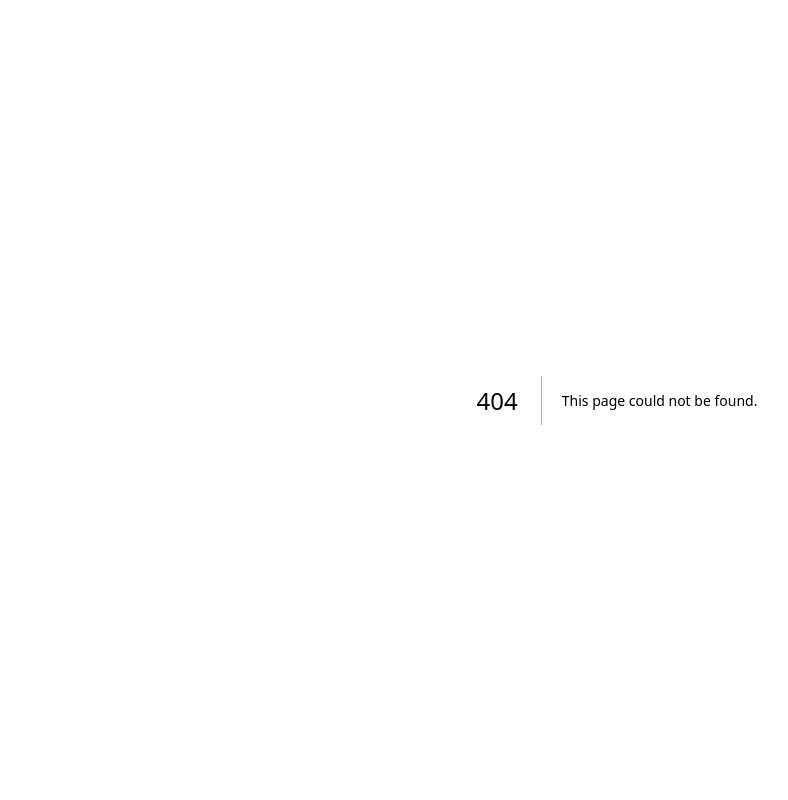
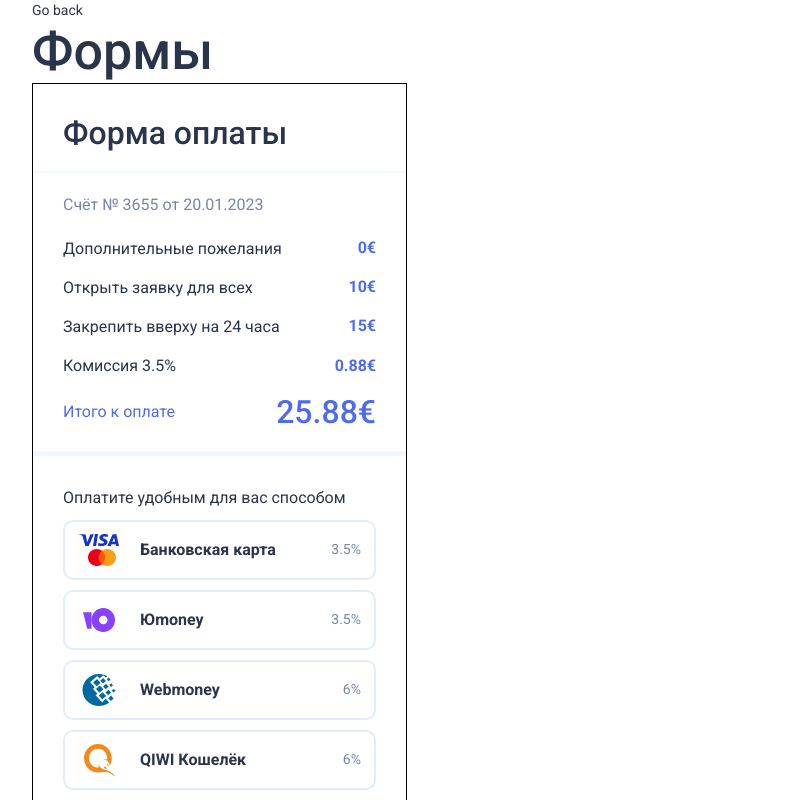
Before and after one commit to Miraden/miraden-next, a Next.js app: page /ui-kit/forms in a window 1280 px wide. Before the commit this address had no page. Shown: the top 800 px of the page, without its empty margins (23-811 px from the left). Built offline with nearby package versions, Linux system fonts and the light colour scheme.

Commit message:
feat: pay form draft

```diff
--- a/src/components/ui/PayButton.tsx
+++ b/src/components/ui/PayButton.tsx
@@ -1,5 +1,11 @@
 import cn from "classnames";
-import { ButtonHTMLAttributes, MouseEvent, ReactNode, useState } from "react";
+import {
+  ButtonHTMLAttributes,
+  MouseEvent,
+  ReactNode,
+  useCallback,
+  useState,
+} from "react";
 import styled from "styled-components";
 
 interface PayButtonProps {
@@ -11,30 +17,29 @@ interface PayButtonProps {
   ariaLabel?: string;
   children?: ReactNode;
   disabled?: boolean;
+  tax?: string;
 }
 
 const PayButton = ({
   className,
   onClick,
   children,
-  href,
-  type,
   leftIcon,
-  ariaLabel,
   disabled,
+  tax,
 }: PayButtonProps) => {
-  const [isActive, setIsActive] = useState(false);
+  const [activeButton, setActiveButton] = useState(false);
 
-  const handleActive = () => {
-    setIsActive(!isActive);
-  };
+  const handleActive = useCallback(() => {
+    setActiveButton(!activeButton);
+  }, [activeButton]);
 
   return (
     <StyledButton
       onClick={handleActive}
       className={cn(`${className} Font_16_140 PayButton`, {
         disabled: disabled,
-        isActive: isActive,
+        isActive: activeButton,
       })}
     >
       <div className="Button__container">
@@ -45,7 +50,7 @@ const PayButton = ({
         )}
         {children && <span className="[ Button__label ]">{children}</span>}
       </div>
-      <div className="Font_14_140 PayButton__percent">6%</div>
+      {tax && <div className="Font_14_140 PayButton__percent">{tax}%</div>}
     </StyledButton>
   );
 };
--- /dev/null
+++ b/src/components/ui/PayForm/PayForm.tsx
@@ -0,0 +1,27 @@
+import styled from "styled-components";
+import { PayFormContent } from "./PayFormContent";
+
+interface PayFormProps {
+  className?: string;
+}
+
+const PayForm = ({ className }: PayFormProps) => {
+  return (
+    <StyledPayForm className={className}>
+      <h2 className="PayForm__head Font_32_120">Форма оплаты</h2>
+      <PayFormContent />
+    </StyledPayForm>
+  );
+};
+
+const StyledPayForm = styled.div`
+  max-width: 375px;
+  border: 1px solid black;
+
+  .PayForm__head {
+    padding: 30px 30px 18px 30px;
+    border-bottom: 2px solid #f1f7ff;
+  }
+`;
+
+export { PayForm };
--- /dev/null
+++ b/src/components/ui/PayForm/PayFormContent.tsx
@@ -0,0 +1,169 @@
+import {
+  ApplePayIcon,
+  CreditCardPlusIcon,
+  QiwiIcon,
+  VisaIcon,
+  WebMoneyIcon,
+  YouMoneyIcon,
+} from "@/icons";
+import { useCallback, useState } from "react";
+import styled from "styled-components";
+import { Button } from "../Button";
+import { PayButton } from "../PayButton";
+
+interface Props {
+  className?: string;
+}
+
+const options = [
+  { label: "Дополнительные пожелания", cost: 0 },
+  { label: "Открыть заявку для всех", cost: 10 },
+  { label: "Закрепить вверху на 24 часа", cost: 15 },
+];
+
+const tax = 0.035;
+
+const PayFormContent = ({ className }: Props) => {
+  const totalCost = options.reduce((acc, option) => acc + option.cost, 0);
+  const commission = totalCost * tax;
+  const totalCostWithCommission = totalCost + commission;
+
+  const [isShow, setIsShow] = useState(false);
+
+  const handleShow = useCallback(() => {
+    setIsShow(!isShow);
+  }, [isShow]);
+
+  return (
+    <StyledPayFormContent className={className}>
+      <div className="PayFormContent__body Font_16_24">
+        <span className="PayFormContent__bill">Счёт № 3655 от 20.01.2023</span>
+        <div className="PayFormContent__costs">
+          <ul className="">
+            {options.map((option, index) => (
+              <li key={index} className="PayFormContent__costsItem">
+                <span>{option.label}</span>{" "}
+                <span className="PayFormContent__cost Font_16_140">
+                  {option.cost}€
+                </span>
+              </li>
+            ))}
+          </ul>
+          <div>
+            <span>Комиссия 3.5%</span>
+            <span className="PayFormContent__cost Font_16_140">
+              {commission.toFixed(2)}€
+            </span>
+          </div>
+          <div className="PayFormContent__totalCost">
+            <span>Итого к оплате</span>
+            <span className="Font_32_120">
+              {totalCostWithCommission.toFixed(2)}€
+            </span>
+          </div>
+        </div>
+      </div>
+      <div className="PayFormContent__payButtons Font_16_24">
+        <p>Оплатите удобным для вас способом</p>
+        <PayButton leftIcon={<VisaIcon />} tax="3.5">
+          Банковская карта
+        </PayButton>
+        <PayButton leftIcon={<YouMoneyIcon />} tax="3.5">
+          Юmoney
+        </PayButton>
+        <PayButton leftIcon={<WebMoneyIcon />} tax="6">
+          Webmoney
+        </PayButton>
+        <PayButton leftIcon={<QiwiIcon />} tax="6">
+          QIWI Кошелёк
+        </PayButton>
+        <PayButton leftIcon={<ApplePayIcon />} tax="от 4">
+          Apple Pay
+        </PayButton>
+        <PayButton leftIcon={<CreditCardPlusIcon />}>
+          Банковская карта
+        </PayButton>
+        <button onClick={handleShow} className="PayFormContent__payVariants">
+          {isShow ? "Скрыть способы оплаты" : "Открыть ещё способы"}
+        </button>
+        {isShow && <div>Другие способы оплаты</div>}
+      </div>
+      <div className="PayFormContent__totalPay">
+        <Button>Оплалить {totalCostWithCommission}€</Button>
+      </div>
+    </StyledPayFormContent>
+  );
+};
+
+const StyledPayFormContent = styled.div`
+  .PayFormContent__body {
+    display: flex;
+    flex-direction: column;
+    padding: 20px 30px;
+    border-bottom: 5px solid #f1f7ff;
+  }
+
+  .PayFormContent__costs {
+    display: flex;
+    flex-direction: column;
+    margin-top: 5px;
+    span {
+      margin-top: 15px;
+    }
+    div {
+      display: flex;
+      justify-content: space-between;
+      align-items: center;
+    }
+  }
+
+  .PayFormContent__costsItem {
+    display: flex;
+    justify-content: space-between;
+  }
+
+  .PayFormContent__cost {
+    color: #4e6af3;
+  }
+
+  .PayFormContent__totalCost {
+    color: #4e6af3;
+  }
+
+  .PayFormContent__bill {
+    color: #7786a5;
+  }
+
+  .PayFormContent__payButtons {
+    margin-top: 30px;
+    padding-left: 30px;
+    padding-right: 30px;
+
+    p {
+      margin-bottom: 5px;
+    }
+
+    a {
+      margin-top: 10px;
+    }
+  }
+
+  .PayFormContent__payVariants {
+    display: flex;
+    justify-content: center;
+    margin-top: 15px;
+    width: 100%;
+    color: #4e6af3;
+  }
+
+  .PayFormContent__totalPay {
+    margin-top: 99px;
+    padding: 20px 30px;
+    border-top: 2px solid #e1edfd;
+    button {
+      width: 100%;
+    }
+  }
+`;
+
+export { PayFormContent };
--- a/src/components/ui/index.ts
+++ b/src/components/ui/index.ts
@@ -5,6 +5,7 @@ export { MessageInput } from "./MessageInput";
 export { Notification } from "./Notification";
 export { PasswordInput } from "./PasswordInput";
 export { PayButton } from "./PayButton";
+export { PayForm } from "./PayForm/PayForm";
 export { Radio } from "./Radio";
 export { RequestButton } from "./RequestButton";
 export { Search } from "./Search";
--- a/src/modules/UIKitTest/UIKit.tsx
+++ b/src/modules/UIKitTest/UIKit.tsx
@@ -38,6 +38,9 @@ const UIKit = ({ className }: UIKitProps) => {
         <Link type="button" href="/ui-kit/dropzone">
           Dropzone
         </Link>
+        <Link type="button" href="/ui-kit/forms">
+          Forms
+        </Link>
       </div>
     </StyledUIKit>
   );
--- /dev/null
+++ b/src/pages/ui-kit/forms.tsx
@@ -0,0 +1,33 @@
+import { PayForm } from "@/components/ui";
+import { Inter } from "next/font/google";
+import Head from "next/head";
+import Link from "next/link";
+import styled from "styled-components";
+
+const inter = Inter({ subsets: ["latin"] });
+
+export default function FormsPage() {
+  return (
+    <>
+      <Head>
+        <title>Miraden</title>
+        <meta name="description" content="Miraden" />
+        <meta name="viewport" content="width=device-width, initial-scale=1" />
+        <link rel="icon" href="/favicon.ico" />
+      </Head>
+      <main className="Container">
+        <Link href="/ui-kit">Go back</Link>
+        <h1 className="Font_52_120">Формы</h1>
+        <StyledCheckboxes>
+          <PayForm />
+        </StyledCheckboxes>
+      </main>
+    </>
+  );
+}
+
+const StyledCheckboxes = styled.div`
+  label {
+    margin-top: 20px;
+  }
+`;
```
